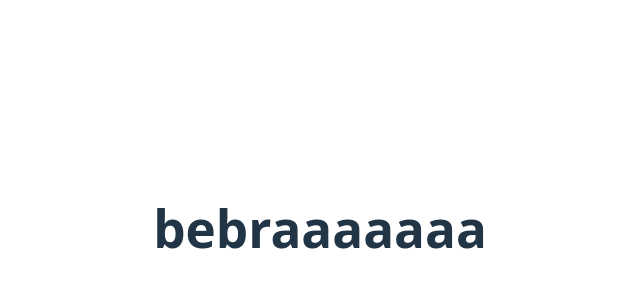
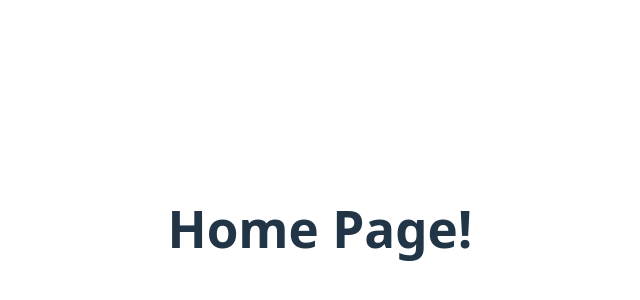
Before and after one commit to ashaxio/Cinema, a React (Vite) app: page / in a window 1280 px wide. Shown: the part 172-472 px from the top of the page, without its empty margins (320-960 px from the left). Built offline with nearby package versions, Linux system fonts and the light colour scheme.

Commit message:
Add routing for pages in App.jsx

```diff
--- a/src/App.jsx
+++ b/src/App.jsx
@@ -1,14 +1,25 @@
-import { useState } from "react";
-import reactLogo from "./assets/react.svg";
-import viteLogo from "/vite.svg";
 import "./App.css";
+import { Routes, Route } from "react-router-dom";
+import HomePage from "./pages/HomePage";
+import MoviePage from "./pages/MoviePage";
+import FavoritesPage from "./pages/FavoritesPage";
+import AdminDashboard from "./pages/AdminDashboard";
+import AdminMovies from "./pages/AdminMovies";
+import NotFound from "./pages/NotFound";
+import Data from "./Data.jsx";
 
 function App() {
-  const [count, setCount] = useState(0);
-
   return (
     <>
-      <h1>bebraaaaaaa</h1>
+      <Data />
+      <Routes>
+        <Route path="/" element={<HomePage />} />
+        <Route path="/movies/:id" element={<MoviePage />} />
+        <Route path="/favorites" element={<FavoritesPage />} />
+        <Route path="/admin" element={<AdminDashboard />} />
+        <Route path="/admin/movies" element={<AdminMovies />} />
+        <Route path="*" element={<NotFound />} />
+      </Routes>
     </>
   );
 }
```
